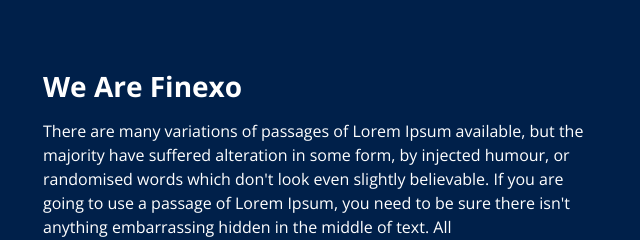
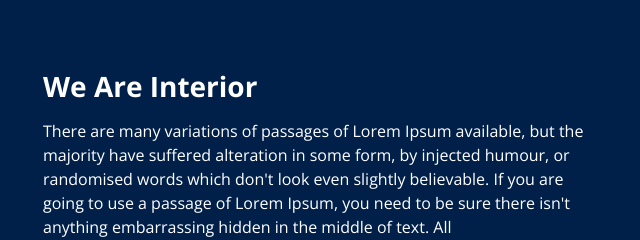
Before and after one commit to AbenaitweShivan/Interior, a plain HTML site: page about.html in a window 1280 px wide. Shown: the part 267-507 px from the top of the page, 612-1252 px from the left. Drawn offline with nearby package versions, Linux system fonts and the light colour scheme; some packages are replaced by stand-ins of ours.

Commit message:
Update about.html

```diff
--- a/about.html
+++ b/about.html
@@ -112,7 +112,7 @@
         <div class="col-md-6">
           <div class="detail-box">
             <h3>
-              We Are Finexo
+              We Are Interior
             </h3>
             <p>
               There are many variations of passages of Lorem Ipsum available, but the majority have suffered alteration
```
